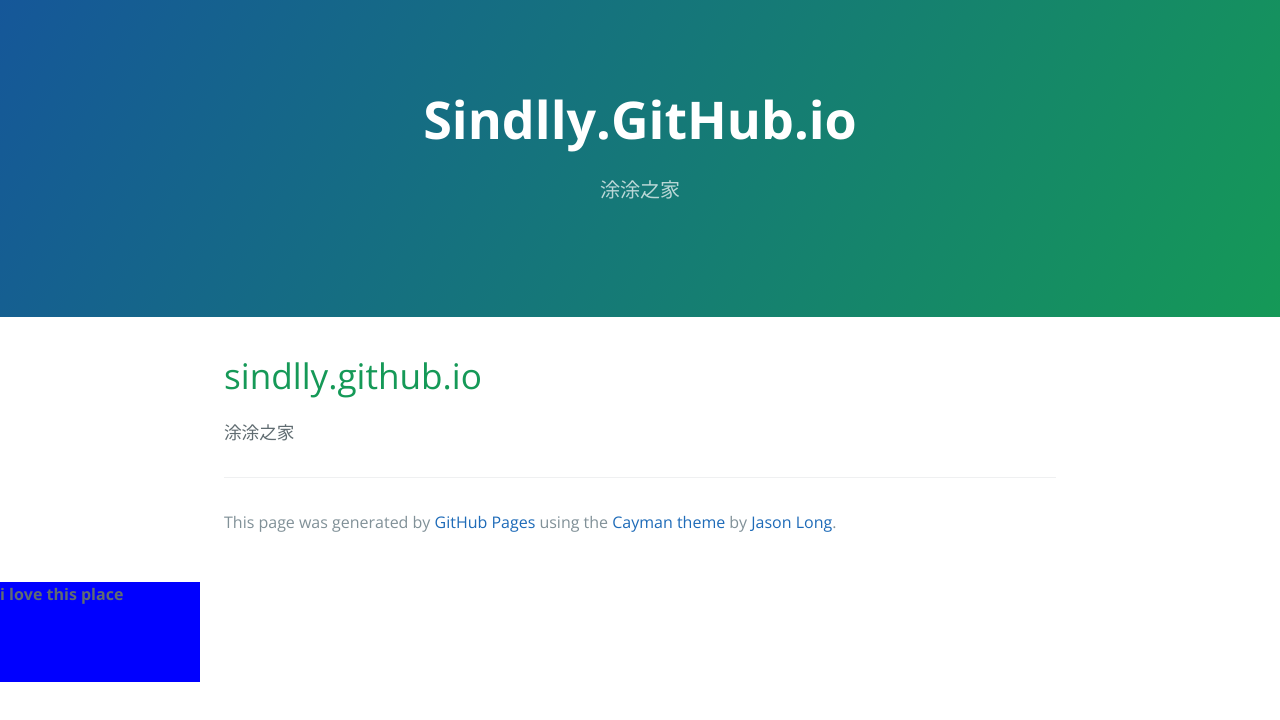
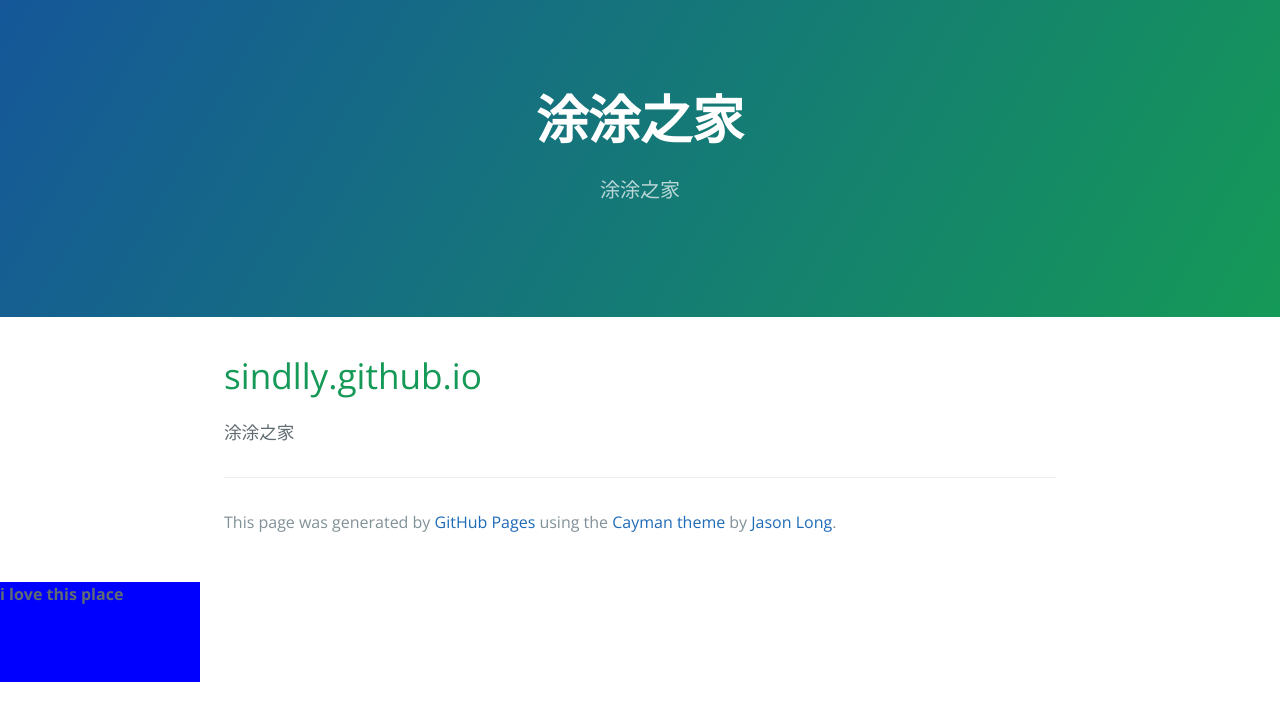
Before and after one commit to EEEEEEEEEEEEEEEEEEEIEEEEEEEEEEEEEEEEEE/sindlly.github.io, a plain HTML site: page index.html in a window 1280 px wide. Drawn offline with nearby package versions, Linux system fonts and the light colour scheme.

Commit message:
change the tittle

```diff
--- a/index.html
+++ b/index.html
@@ -12,7 +12,7 @@
   </head>
   <body>
     <section class="page-header">
-      <h1 class="project-name">Sindlly.GitHub.io</h1>
+      <h1 class="project-name">涂涂之家</h1>
       <h2 class="project-tagline">涂涂之家</h2>
     </section>
 
```
